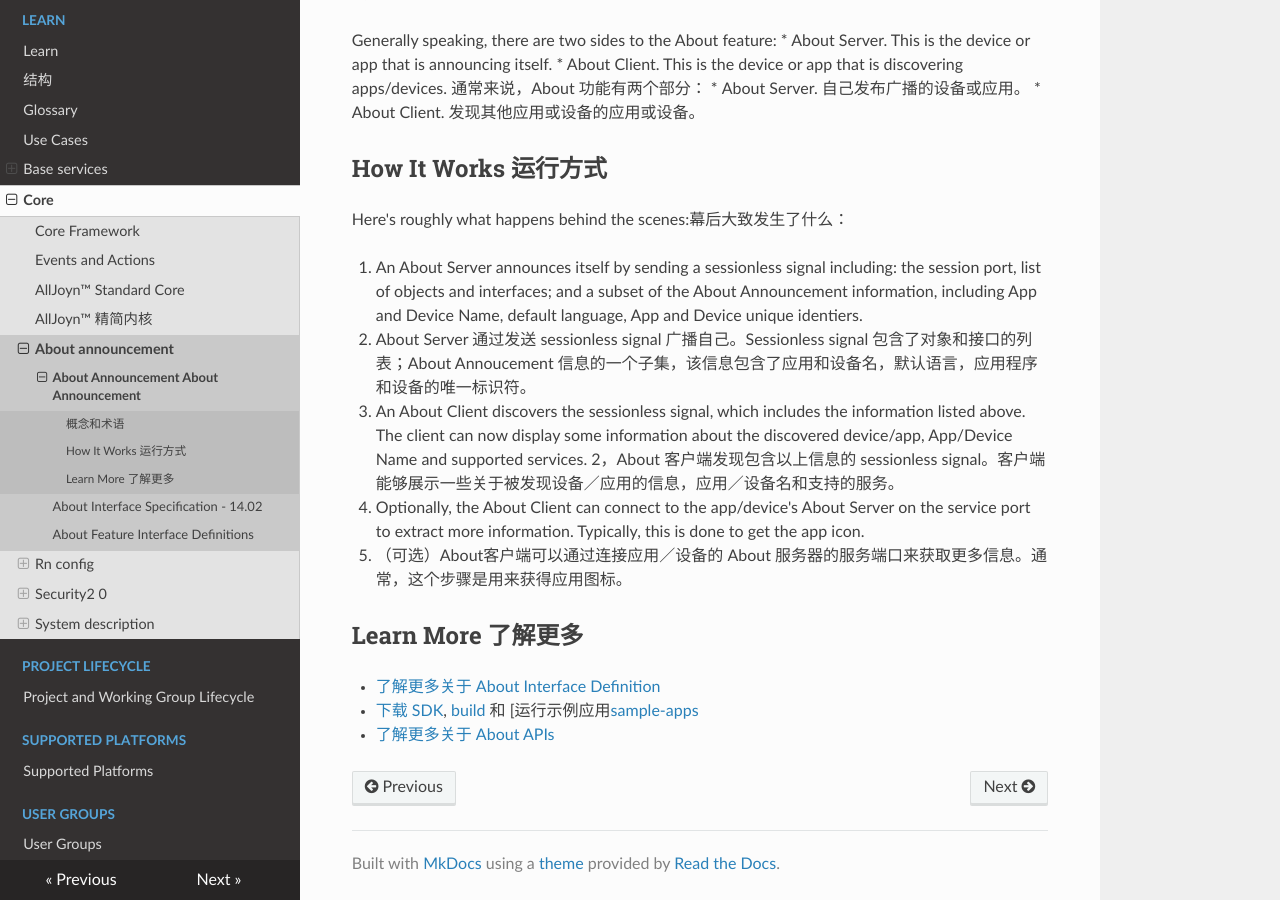
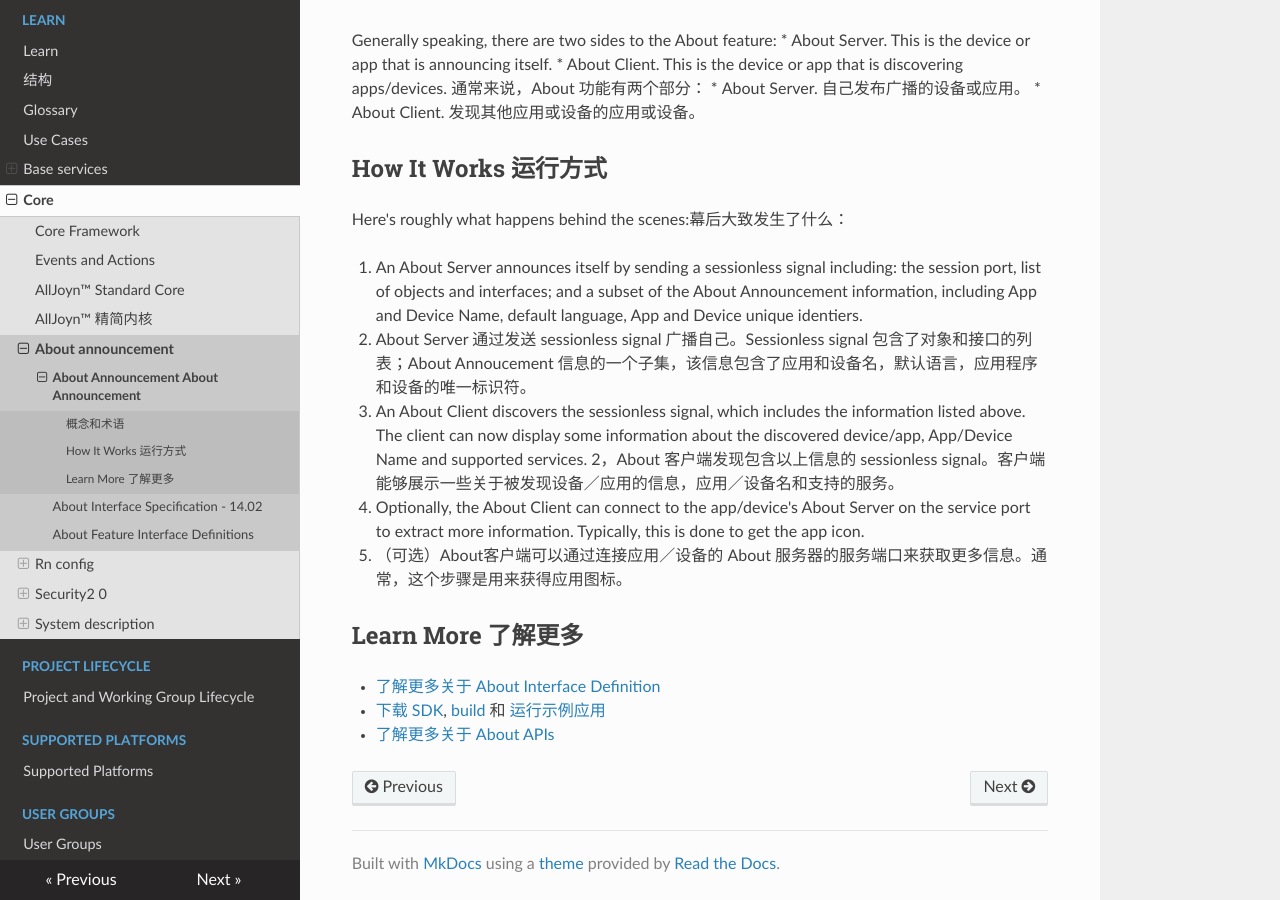
Before and after one commit to smart-conn/alljoyn-zh, an MkDocs documentation site: the page built from docs/learn/core/about-announcement/index.md, in a window 1280 px wide and 900 px high, scrolled down 886 px. Built offline with MkDocs 1.6.1, drawn with Linux system fonts in a browser that asks for light colours; nearby versions of some CDN libraries.

Commit message:
Update index.md

```diff
--- a/docs/learn/core/about-announcement/index.md
+++ b/docs/learn/core/about-announcement/index.md
@@ -59,7 +59,7 @@ Here's roughly what happens behind the scenes:幕后大致发生了什么：
 
 * [了解更多关于 About Interface Definition][about-interface]
 * [下载 SDK][download], [build][build] 和
-  [运行示例应用[sample-apps]
+  [运行示例应用][sample-apps]
 * [了解更多关于 About APIs][api-guide]
 
 [about-interface]: /learn/core/about-announcement/interface
```
